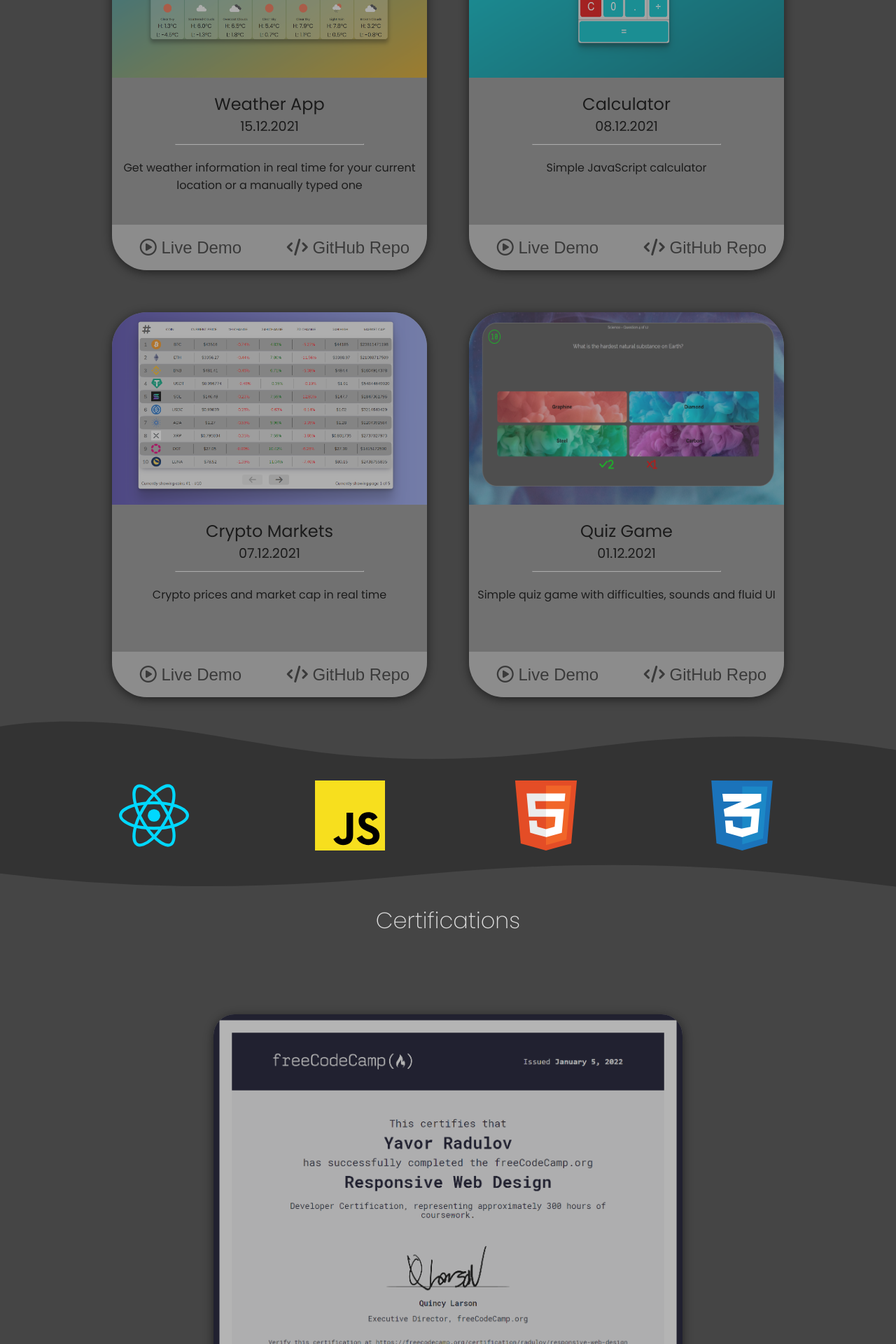
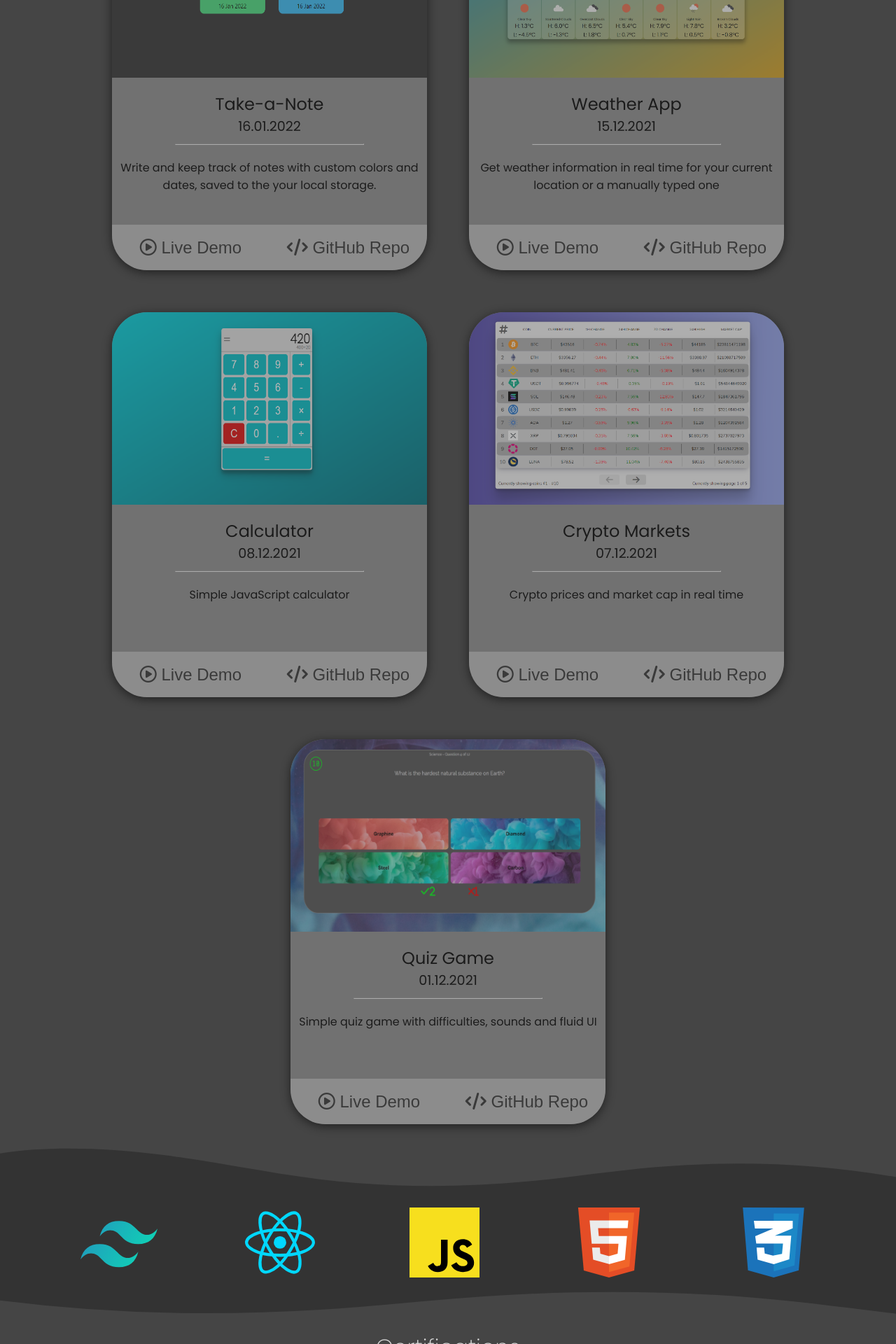
Before and after one commit to raduloov/personal-portfolio, a React (Create React App) app: page / in a window 1280 px wide. Shown: the part 1200-3120 px from the top of the page at 70% size. Built offline with nearby package versions, Linux system fonts and the light colour scheme.

Commit message:
added Tailwind CSS to the tech stack along with a new project

```diff
--- a/public/index.html
+++ b/public/index.html
@@ -5,7 +5,10 @@
     <link rel="icon" href="%PUBLIC_URL%/favicon.png" />
     <meta name="viewport" content="width=device-width, initial-scale=1" />
     <meta name="theme-color" content="#000000" />
-    <meta name="description" content="Web site created using create-react-app" />
+    <meta
+      name="description"
+      content="Web site created using create-react-app"
+    />
     <link rel="apple-touch-icon" href="%PUBLIC_URL%/logo192.png" />
     <link
       rel="stylesheet"
@@ -14,11 +17,7 @@
       crossorigin="anonymous"
       referrerpolicy="no-referrer"
     />
-    <!--
-      manifest.json provides metadata used when your web app is installed on a
-      user's mobile device or desktop. See https://developers.google.com/web/fundamentals/web-app-manifest/
-    -->
-    <link rel="manifest" href="%PUBLIC_URL%/manifest.json" />
+
     <!--
       Notice the use of %PUBLIC_URL% in the tags above.
       It will be replaced with the URL of the `public` folder during the build.
--- a/src/components/PortfolioContainer/Footer.js
+++ b/src/components/PortfolioContainer/Footer.js
@@ -8,13 +8,43 @@ const Footer = () => {
       <Wave direction="up" />
       <div className={styles.container}>
         <svg
+          width="110"
+          height="110"
+          viewBox="0 0 256 120"
+          version="1.1"
+          preserveAspectRatio="xMidYMid"
+        >
+          <defs>
+            <linearGradient
+              x1="-2.77777778%"
+              y1="32%"
+              x2="100%"
+              y2="67.5555556%"
+              id="linearGradient-1"
+            >
+              <stop stopColor="#2298BD" offset="0%"></stop>
+              <stop stopColor="#0ED7B5" offset="100%"></stop>
+            </linearGradient>
+          </defs>
+          <g>
+            <path
+              d="M128,-1.0658141e-14 C93.8666667,-1.0658141e-14 72.5333333,17.0666667 64,51.2 C76.8,34.1333333 91.7333333,27.7333333 108.8,32 C118.537481,34.4343704 125.497363,41.4985481 133.201067,49.3184 C145.750756,62.0567704 160.275437,76.8 192,76.8 C226.133333,76.8 247.466667,59.7333333 256,25.6 C243.2,42.6666667 228.266667,49.0666667 211.2,44.8 C201.462519,42.3656296 194.502637,35.3014519 186.798933,27.4816 C174.249244,14.7432296 159.724563,-1.0658141e-14 128,-1.0658141e-14 Z M64,76.8 C29.8666667,76.8 8.53333333,93.8666667 0,128 C12.8,110.933333 27.7333333,104.533333 44.8,108.8 C54.5374815,111.23437 61.497363,118.298548 69.2010667,126.1184 C81.7507556,138.85677 96.275437,153.6 128,153.6 C162.133333,153.6 183.466667,136.533333 192,102.4 C179.2,119.466667 164.266667,125.866667 147.2,121.6 C137.462519,119.16563 130.502637,112.101452 122.798933,104.2816 C110.249244,91.5432296 95.724563,76.8 64,76.8 Z"
+              fill="url(#linearGradient-1)"
+            ></path>
+          </g>
+        </svg>
+        <svg
           className={styles.item}
           xmlns="http://www.w3.org/2000/svg"
           width="100"
           height="100"
           viewBox="0 0 32 32"
         >
-          <g transform="matrix(.05696 0 0 .05696 .647744 2.43826)" fill="none" fillRule="evenodd">
+          <g
+            transform="matrix(.05696 0 0 .05696 .647744 2.43826)"
+            fill="none"
+            fillRule="evenodd"
+          >
             <circle r="50.167" cy="237.628" cx="269.529" fill="#00d8ff" />
             <g stroke="#00d8ff" strokeWidth="24">
               <path d="M269.53 135.628c67.356 0 129.928 9.665 177.107 25.907 56.844 19.57 91.794 49.233 91.794 76.093 0 27.99-37.04 59.503-98.083 79.728-46.15 15.29-106.88 23.272-170.818 23.272-65.554 0-127.63-7.492-174.3-23.44-59.046-20.182-94.61-52.103-94.61-79.56 0-26.642 33.37-56.076 89.415-75.616 47.355-16.51 111.472-26.384 179.486-26.384z" />
@@ -50,7 +80,10 @@ const Footer = () => {
           height="100"
           viewBox="0 0 32 32"
         >
-          <path d="M4.46 28.802L1.892.001h28.216l-2.57 28.797L15.982 32z" fill="#e44d26" />
+          <path
+            d="M4.46 28.802L1.892.001h28.216l-2.57 28.797L15.982 32z"
+            fill="#e44d26"
+          />
           <path d="M25.337 26.964l2.197-24.608H16v27.197z" fill="#f16529" />
           <path
             d="M15.988 5.888H7.142l.953 10.682H16v-3.532h-4.674l-.323-3.617H16V5.888zM16 22.2l-.015.004-3.934-1.062-.25-2.817H8.253l.495 5.546 7.236 2 .016-.005z"
@@ -69,8 +102,14 @@ const Footer = () => {
           xmlns="http://www.w3.org/2000/svg"
           viewBox="0 0 124 141.53"
         >
-          <path d="M10.383 126.892L0 0l124 .255-10.979 126.637-50.553 14.638z" fill="#1b73ba" />
-          <path d="M62.468 129.275V12.085l51.064.17-9.106 104.85z" fill="#1c88c7" />
+          <path
+            d="M10.383 126.892L0 0l124 .255-10.979 126.637-50.553 14.638z"
+            fill="#1b73ba"
+          />
+          <path
+            d="M62.468 129.275V12.085l51.064.17-9.106 104.85z"
+            fill="#1c88c7"
+          />
           <path
             d="M100.851 27.064H22.298l2.128 15.318h37.276l-36.68 15.745 2.127 14.808h54.043l-1.958 20.68-18.298 3.575-16.595-4.255-1.277-11.745H27.83l2.042 24.426 32.681 9.106 31.32-9.957 4-47.745H64.765l36.085-14.978z"
             fill="#fff"
--- a/src/components/PortfolioContainer/PortfolioContainer.js
+++ b/src/components/PortfolioContainer/PortfolioContainer.js
@@ -12,6 +12,14 @@ const PortfolioContainer = () => {
       <Projects>
         <ProjectCard
           img={THUMBNAILS[0]}
+          title="Take-a-Note"
+          date="16.01.2022"
+          description="Write and keep track of notes with custom colors and dates, saved to the your local storage."
+          demoLink="https://take-some-notes.netlify.app/"
+          gitLink="https://github.com/raduloov/take-a-note"
+        />
+        <ProjectCard
+          img={THUMBNAILS[1]}
           title="Weather App"
           date="15.12.2021"
           description="Get weather information in real time for your current location or a manually typed one"
@@ -19,7 +27,7 @@ const PortfolioContainer = () => {
           gitLink="https://github.com/raduloov/weather-app"
         />
         <ProjectCard
-          img={THUMBNAILS[1]}
+          img={THUMBNAILS[2]}
           title="Calculator"
           date="08.12.2021"
           description="Simple JavaScript calculator"
@@ -27,7 +35,7 @@ const PortfolioContainer = () => {
           gitLink="https://github.com/raduloov/calculator"
         />
         <ProjectCard
-          img={THUMBNAILS[2]}
+          img={THUMBNAILS[3]}
           title="Crypto Markets"
           date="07.12.2021"
           description="Crypto prices and market cap in real time"
@@ -35,7 +43,7 @@ const PortfolioContainer = () => {
           gitLink="https://github.com/raduloov/crypto-markets"
         />
         <ProjectCard
-          img={THUMBNAILS[3]}
+          img={THUMBNAILS[4]}
           title="Quiz Game"
           date="01.12.2021"
           description="Simple quiz game with difficulties, sounds and fluid UI"
--- a/src/components/PortfolioContainer/thumbnails.js
+++ b/src/components/PortfolioContainer/thumbnails.js
@@ -2,7 +2,8 @@ import weather from '../../assets/thumb/weather.png';
 import calc from '../../assets/thumb/calc.png';
 import crypto from '../../assets/thumb/crypto.png';
 import quiz from '../../assets/thumb/quiz.png';
+import notes from '../../assets/thumb/notes.png';
 
-const THUMBNAILS = [weather, calc, crypto, quiz];
+const THUMBNAILS = [notes, weather, calc, crypto, quiz];
 
 export default THUMBNAILS;
```
Also changed, not shown: src/assets/thumb/notes.png (added).
